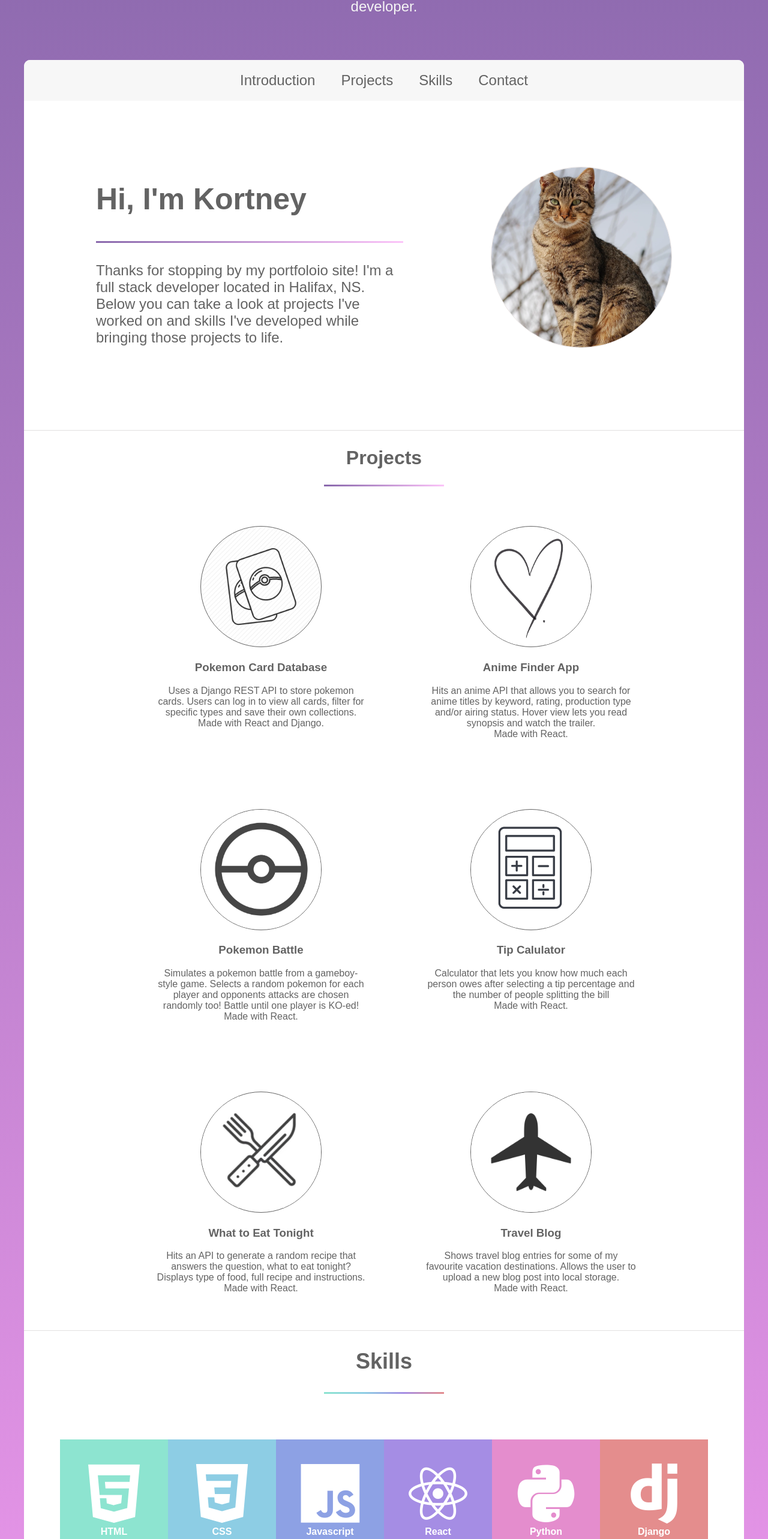
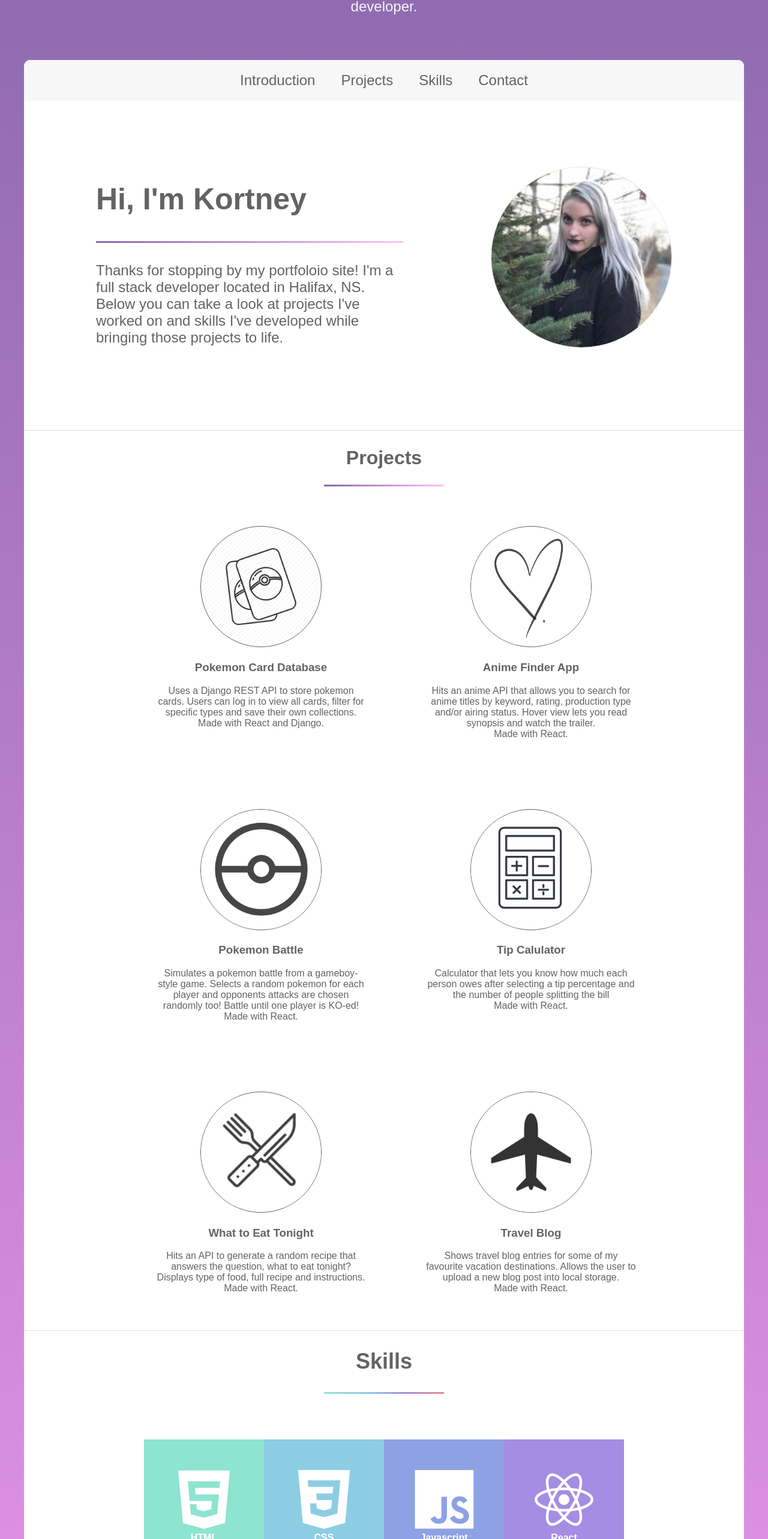
Before and after one commit to kfoley123/portfolio, a React (Create React App) app: page / in a window 1280 px wide. Shown: the part 222-2788 px from the top of the page at 60% size. Built offline with nearby package versions, Linux system fonts and the light colour scheme; a web font is replaced by a local one.

Commit message:
Added profile image, added link to caluclator netlify site, added text to skills

```diff
--- a/src/Components/Intro/Intro.js
+++ b/src/Components/Intro/Intro.js
@@ -1,6 +1,6 @@
 import React from "react";
 import "./Intro.css";
-import cat from "../../Images/Cat.jpeg";
+import profilePic from "../../Images/profilePic.jpeg";
 
 export default function Intro() {
     return (
@@ -21,7 +21,7 @@ export default function Intro() {
                 <span>
                     <img
                         className="image"
-                        src={cat}
+                        src={profilePic}
                         alt="headshot of Kortney Foley"
                     ></img>
                 </span>
--- a/src/Components/Projects/Projects.js
+++ b/src/Components/Projects/Projects.js
@@ -81,7 +81,9 @@ export default function Projects() {
                 </li>
                 <li className="project">
                     <img src={Calculator} alt="" className="icon" />
-                    <h3>Tip Calulator</h3>
+                    <a href="https://chimerical-bunny-9a118c.netlify.app/">
+                        <h3>Tip Calulator</h3>
+                    </a>
                     <p>
                         Calculator that lets you know how much each person owes
                         after selecting a tip percentage and the number of
--- a/src/Components/Skills/Skills.css
+++ b/src/Components/Skills/Skills.css
@@ -1,6 +1,6 @@
 .skillsSection {
     border-top: solid 1px #e2e0e0;
-    height: 700px;
+    height: 1000px;
 }
 
 .skillsHeader {
@@ -19,8 +19,10 @@
 
 .skills > li {
     list-style: none;
-    width: 180px;
-    height: 180px;
+    width: 200px;
+    height: 200px;
+    display: flex;
+    flex-direction: column;
 }
 
 .styleA {
@@ -42,7 +44,15 @@
 }
 
 .styleF {
-    background-color: #e48d8d;
+    background-color: #f29f5f;
+}
+
+.styleG {
+    background-color: #edc170;
+}
+
+.styleH {
+    background-color: #ed5d5d;
 }
 
 .skillsContent {
@@ -58,11 +68,6 @@
     font-weight: 300;
 }
 
-.skills > li {
-    display: flex;
-    flex-direction: column;
-}
-
 .skills > li > strong {
     color: white;
     text-align: center;
@@ -72,7 +77,7 @@
 i {
     font-size: 100px;
     padding-bottom: 5px;
-    margin: 40px 40px 0 40px;
+    margin: 50px 50px 0 50px;
     color: white;
 }
 
--- a/src/Components/Skills/Skills.js
+++ b/src/Components/Skills/Skills.js
@@ -26,14 +26,6 @@ export default function Skills() {
                     <i class="devicon-react-original"></i>
                     <strong>React</strong>
                 </li>
-                <li className="styleE">
-                    <i class="devicon-python-plain"></i>
-                    <strong>Python</strong>
-                </li>
-                <li className="styleF">
-                    <i class="devicon-django-plain"></i>
-                    <strong>Django</strong>
-                </li>
             </ul>
             <p className="skillsContent">
                 I started learning how to program by making a text-based
@@ -43,7 +35,10 @@ export default function Skills() {
                 my knowledge of HTML, CSS and Javascript with online challenges
                 such as JS30, FreeCodeCamp and Scrimba. I also continued making
                 more projects from scratch. I've completed almost 40 projects so
-                far!
+                far! I use GitHub to back up my projects and have experience
+                making branches for completing different tasks. I have a mentor
+                go through my code after making pull requests so I can make
+                corrections as needed before merging branches to my master file.
                 <br></br>
                 More recently I've been building apps with React, focusing on
                 those that manipulate data from APIs. My most recent project is
@@ -54,6 +49,27 @@ export default function Skills() {
                 to continue learning and developing my skills to become the best
                 programmer I can!
             </p>
+
+            <ul className="skills">
+                <li className="styleE">
+                    <i class="devicon-python-plain"></i>
+                    <strong>Python</strong>
+                </li>
+                <li className="styleF">
+                    <i class="devicon-django-plain"></i>
+                    <strong>Django</strong>
+                </li>
+                <li className="styleG">
+                    <i class="devicon-sqlite-plain"></i>
+
+                    <strong>SQLite</strong>
+                </li>
+                <li className="styleH">
+                    <i class="devicon-git-plain"></i>
+
+                    <strong>Git</strong>
+                </li>
+            </ul>
         </section>
     );
 }
--- a/src/index.css
+++ b/src/index.css
@@ -14,6 +14,5 @@ body {
     border: none;
     height: 3px;
     margin: auto;
-
     width: 200px;
 }
```
Also changed, not shown: src/Images/profilePic.jpeg (added).
